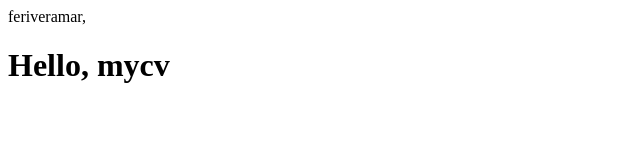
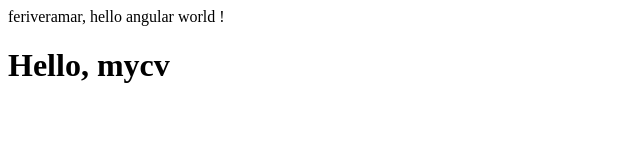
Before and after one commit to feriveramar/feriveramar.github.io, an Angular app: page / in a window 1280 px wide. Shown: the top 160 px of the page, without its empty margins (0-640 px from the left). Built offline with nearby package versions, Linux system fonts and the light colour scheme.

Commit message:
update title

```diff
--- a/src/app/app.component.html
+++ b/src/app/app.component.html
@@ -1,2 +1,2 @@
-feriveramar,
+feriveramar, hello angular world !
 <h1>Hello, mycv</h1>
```
Also changed, not shown: 3 other files (tests, documents, lock files or other folders).
